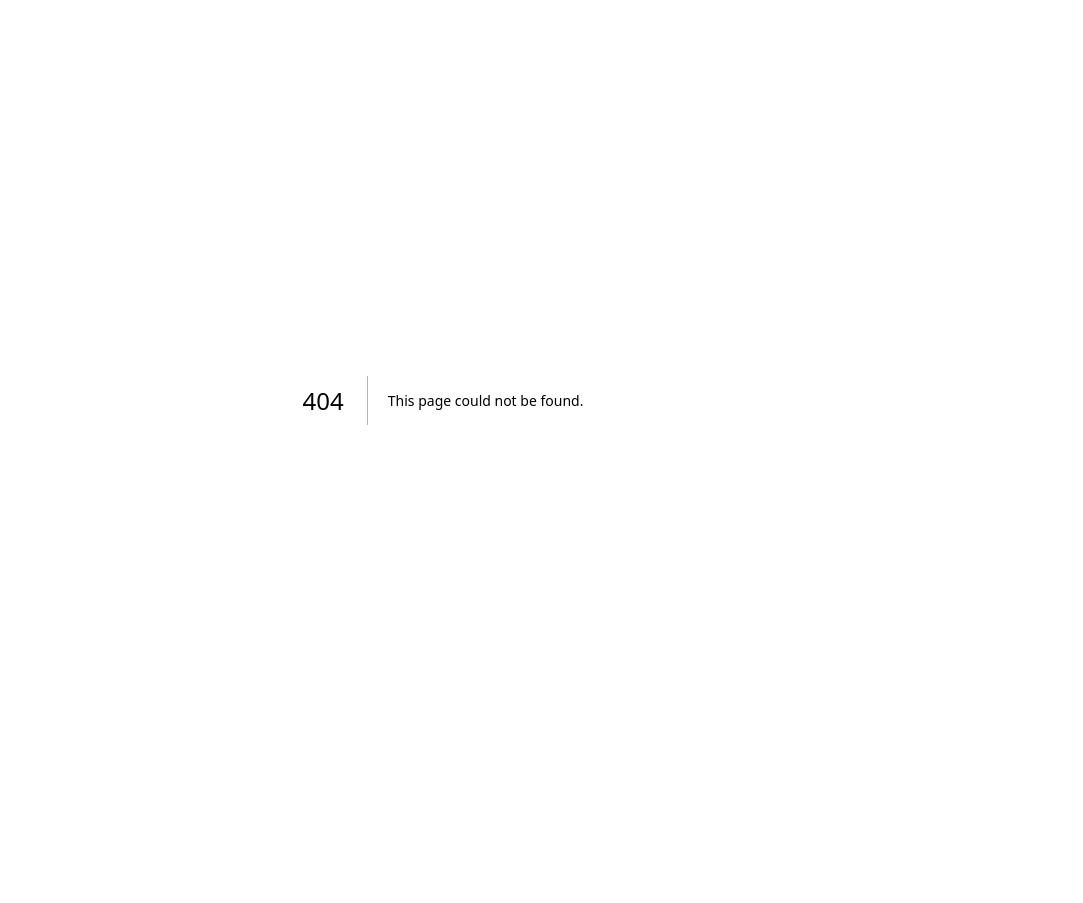
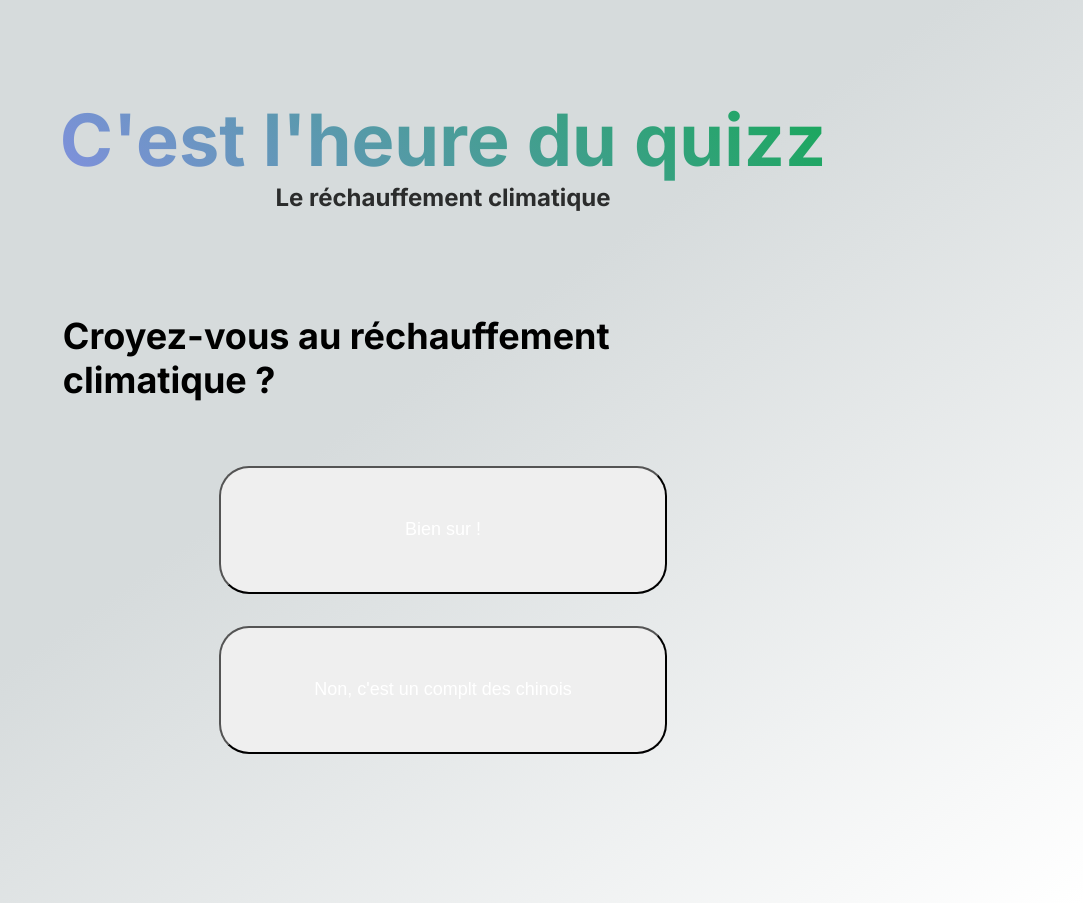
Before and after one commit to Lhokamn/stardust-programers, a Next.js app: page /quizz in a window 1280 px wide. Before the commit this address had no page. Shown: the whole page, without its empty margins (197-1280 px from the left). Before the commit the page ends 800 px from the top, so only its background shows below. Built offline with nearby package versions, Linux system fonts and the light colour scheme.

Commit message:
début ajout shrek

```diff
--- a/app/components/hero-section/hero-section.module.css
+++ b/app/components/hero-section/hero-section.module.css
@@ -7,3 +7,18 @@
 .heroSectionRoot .heroItem{
     color: red;
 }
+
+#shrek{
+    position: absolute;
+    left: 0;
+    animation: linear;
+    animation-name: comingFromRight;
+    animation-duration: 2.5s;
+}
+
+@keyframes jugement{
+    0%{transform: translateX(0px); background-image: url();}
+    30%{transform: translateX(300px)}
+    70%{transform: translateX(300px)}
+    100%{transform: translateX(0px)}
+}
--- a/app/components/quizz/quizz.component.tsx
+++ b/app/components/quizz/quizz.component.tsx
@@ -10,8 +10,13 @@ import { useState } from 'react';
 export default function QuestionSection({questions}: QuizzPropsType){
     const [count,setCount]= useState(0);
     const [quizCompleted, setQuizCompleted] = useState(false);
+    //const [answer, setAnswer] = useState('');
 
-    const handleButtonClick = () => {
+    const handleButtonClick = (answer: string, correctAnswer: string) => {
+        if(count==0 && answer==correctAnswer){
+            const shrek = document.getElementById("shrek");
+
+        }
         if (count < questions.length - 1) {
             setCount((prevCount) => prevCount + 1);
         } else {
@@ -21,6 +26,7 @@ export default function QuestionSection({questions}: QuizzPropsType){
 
     return(
         <div className={styles.QuizzRoot}>
+            <div id="shrek"></div>
             {quizCompleted ? (
                 <div>
                     <h3>Quiz Terminé</h3>
@@ -30,7 +36,7 @@ export default function QuestionSection({questions}: QuizzPropsType){
             <div className={styles.QuizzRoot}>
                 <h3>{questions[count].question}</h3>
                 <div className={styles.ButtonContainer}>
-                {questions[count].answers.map((answer: string ) => <button className={styles.ButtonQuizz} aria-label={answer} onClick={handleButtonClick}>{answer}</button>)}
+                    {questions[count].answers.map((answer: string ) => <button className={styles.ButtonQuizz} aria-label={answer} onClick={() => handleButtonClick(answer, questions[count].correctAnswer)}>{answer}</button>)}
                 </div>
             </div>
             )}
--- a/app/data/quizz.data.ts
+++ b/app/data/quizz.data.ts
@@ -1,6 +1,6 @@
 import { QuizzQuestionType } from '../types/quizz/quizz.type';
 
 export const q: QuizzQuestionType[] = [
-    {question: 'Croyez-vous au réchauffement climatique ?',answers : ['Bien sur !','Non, c\'est un complt des chinois'],correctAnswer:'Connard'},
+    {question: 'Croyez-vous au réchauffement climatique ?',answers : ['Bien sur !','Non, c\'est un complt des chinois'],correctAnswer:'Bien sur !'},
     {question: 'Aimez-vous avez très très très chaud ?', answers : ['Oui, Je suis un bandeur d\'été','Non, je suis un bandeur d\'hiver'], correctAnswer:'Oui, Je suis un bandeur d\'hiver'}
 ];
--- a/app/pages/quizz/quizzPage.tsx
+++ b/app/quizz/page.tsx
@@ -1,6 +1,6 @@
 import { count } from 'console';
 import QuestionSection from '@/app/components/quizz/quizz.component';
-import styles from './quizzPage.module.css'
+import styles from './page.module.css'
 import { q } from '@/app/data/quizz.data'
 
 export default function Quizz() {
```
Also changed, not shown: app/page.tsx (+7 -4 lines), app/quizz/page.module.css (renamed from app/pages/quizz/quizzPage.module.css), app/src/img/shrek_abasourdi.png (added), app/src/img/shrek_fuite.png (added). Lines whose indentation alone changed are shown as unchanged.
